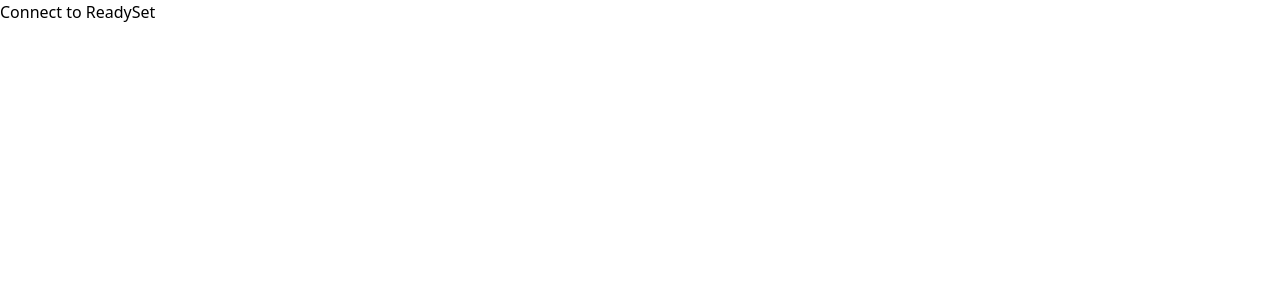
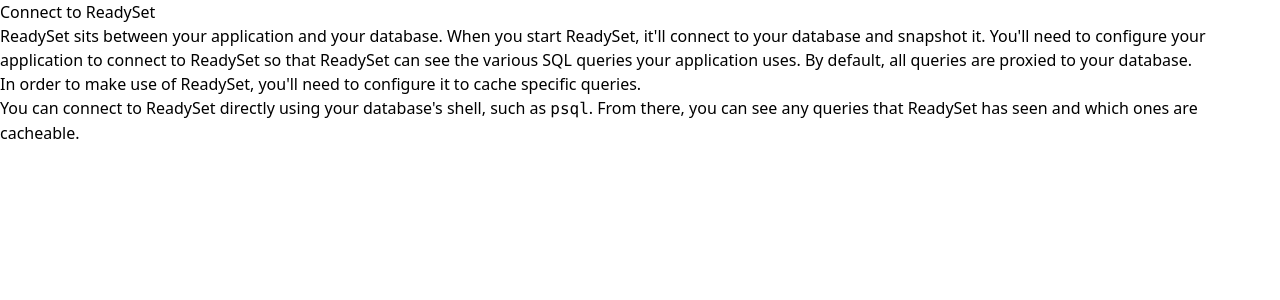
Before and after one commit to readysettech/docs-deprecated, a Next.js app: page /get-started/connect in a window 1280 px wide. Shown: the top 300 px of the page. Built offline with nearby package versions, Linux system fonts and the light colour scheme.

Commit message:
added some introductory text to specific steps in Getting Started where previously these pages were blank

```diff
--- a/pages/get-started/cache.mdx
+++ b/pages/get-started/cache.mdx
@@ -1 +1,9 @@
+import { Tabs, Tab } from 'nextra/components'
+import { Callout } from 'nextra/components'
+
 # Cache queries in ReadySet
+
+Once your application is sending SQL queries through ReadySet, you can see which queries are cacheable.
+
+You can run diagnostics with both Postgres and MySQL to ascertain costly queries. This information might
+be helpful in determining which queries you should cache with ReadySet.
--- a/pages/get-started/connect.mdx
+++ b/pages/get-started/connect.mdx
@@ -1 +1,14 @@
+import { Tabs, Tab } from 'nextra/components'
+import { Callout } from 'nextra/components'
+
 # Connect to ReadySet
+
+ReadySet sits between your application and your database. When you start ReadySet, it'll connect
+to your database and snapshot it. You'll need to configure your application to connect to ReadySet
+so that ReadySet can see the various SQL queries your application uses. By default, all queries
+are proxied to your database.
+
+In order to make use of ReadySet, you'll need to configure it to cache specific queries.
+
+You can connect to ReadySet directly using your database's shell, such as `psql`. From there, you can
+see any queries that ReadySet has seen and which ones are cacheable.
--- a/pages/get-started/connect/_meta.json
+++ b/pages/get-started/connect/_meta.json
@@ -1,4 +1,5 @@
 {
-  "connect-via-database-shell": "Connect via a database shell",
-  "connect-an-application-via-an-orm": "Connect an application via an ORM"
+  "connect-an-application-via-an-orm": "Connect an application via an ORM",
+  "connect-via-database-shell": "Connect via a database shell"
+
 }
```
